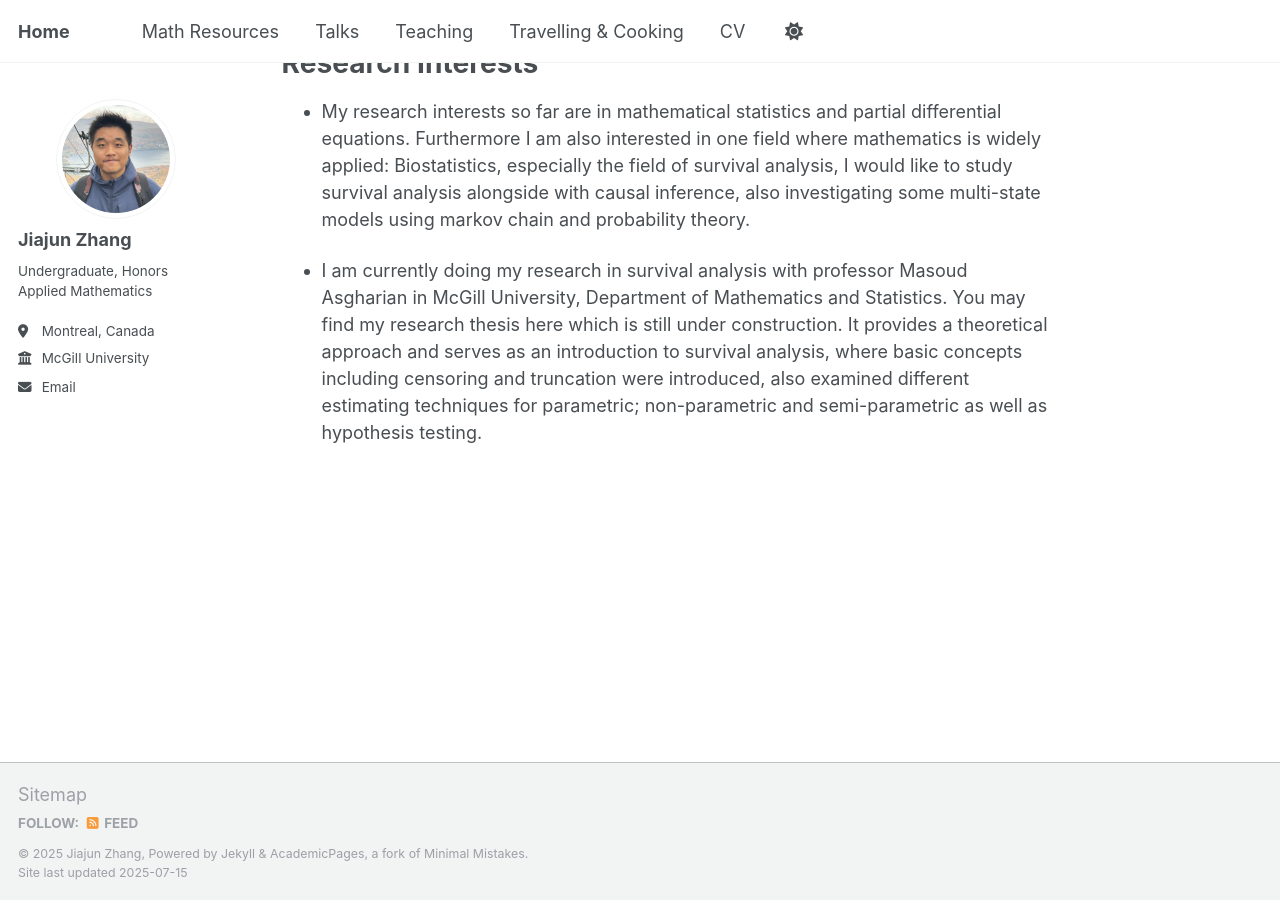
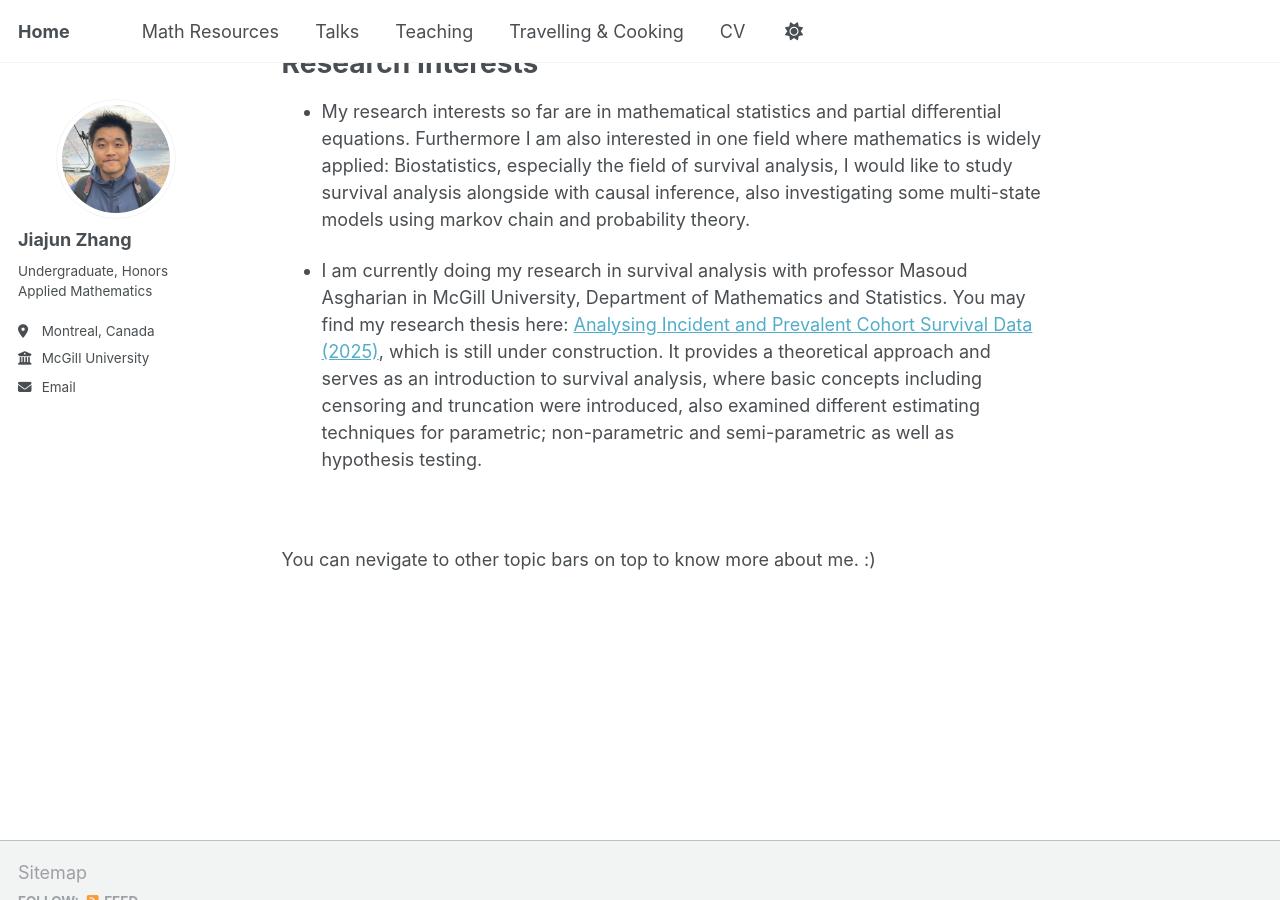
Before and after one commit to JohanssonRein/JohanssonRein.github.io, a Jekyll site: the page built from _pages/about.md, in a window 1280 px wide and 900 px high, scrolled down 861 px. Built offline with Jekyll 4.4.1, drawn with Linux system fonts in a browser that asks for light colours.

Commit message:
Update about.md

```diff
--- a/_pages/about.md
+++ b/_pages/about.md
@@ -31,7 +31,10 @@ redirect_from:
 
 * My research interests so far are in mathematical statistics and partial differential equations. Furthermore I am also interested in one field where mathematics is widely applied:  Biostatistics, especially the field of survival analysis, I would like to study survival analysis alongside with causal inference, also investigating some multi-state models using markov chain and probability theory.
 
-* I am currently doing my research in survival analysis with professor Masoud Asgharian in McGill University, Department of Mathematics and Statistics. You may find my research thesis here which is still under construction. It provides a theoretical approach and serves as an introduction to
+* I am currently doing my research in survival analysis with professor Masoud Asgharian in McGill University, Department of Mathematics and Statistics. You may find my research thesis here: [Analysing Incident and Prevalent Cohort Survival Data (2025)](/files/survivalanalysis.pdf),
+which is still under construction. It provides a theoretical approach and serves as an introduction to
 survival analysis, where basic concepts including censoring and truncation were introduced, also examined different estimating techniques for parametric; non-parametric and semi-parametric as well as hypothesis testing.
 
 <br>
+
+You can nevigate to other topic bars on top to know more about me. :)
```
